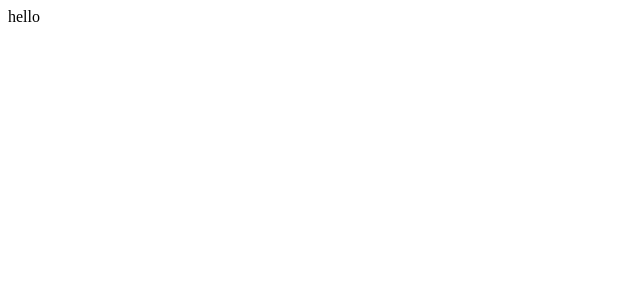
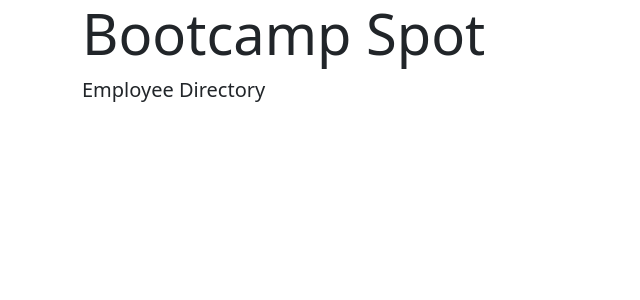
Before and after one commit to 0117Javi/employee.dirct, a React (Create React App) app in the folder empdirectory/: page / in a window 1280 px wide. Shown: the top 300 px of the page, without its empty margins (0-640 px from the left). Built offline with nearby package versions, Linux system fonts and the light colour scheme.

Commit message:
bootstrapin'

```diff
--- a/empdirectory/package.json
+++ b/empdirectory/package.json
@@ -7,6 +7,7 @@
     "@testing-library/react": "^11.2.7",
     "@testing-library/user-event": "^12.8.3",
     "axios": "^0.21.1",
+    "bootstrap": "^5.0.1",
     "react": "^17.0.2",
     "react-dom": "^17.0.2",
     "react-scripts": "4.0.3",
--- a/empdirectory/src/App.js
+++ b/empdirectory/src/App.js
@@ -1,7 +1,13 @@
 import "./App.css";
+import React from "react";
+import Header from "./components/header";
 
 const App = () => {
-  return <div className="Container">hello</div>;
+  return (
+    <div className="Container">
+      <Header />
+    </div>
+  );
 };
 
 export default App;
--- a/empdirectory/src/index.js
+++ b/empdirectory/src/index.js
@@ -1,11 +1,10 @@
 import React from "react";
 import ReactDOM from "react-dom";
-
+import "bootstrap/dist/css/bootstrap.min.css";
 import App from "./App";
 
 ReactDOM.render(
-  <React.StrictMode>
-    <App />
-  </React.StrictMode>,
+  <App />,
+
   document.getElementById("root")
 );
```
Also changed, not shown: 1 other file (tests, documents, lock files or other folders).
